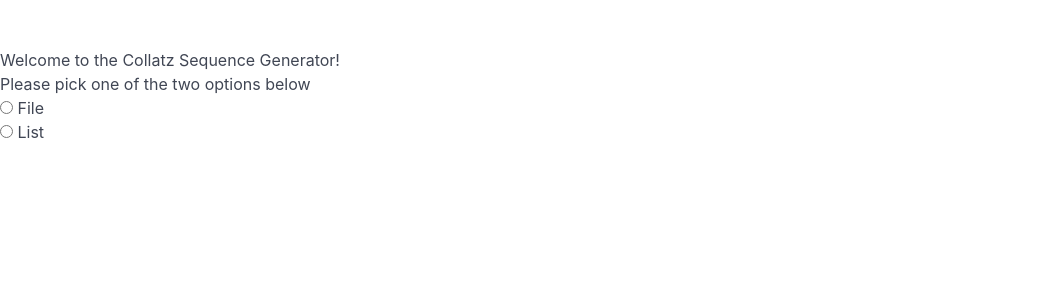
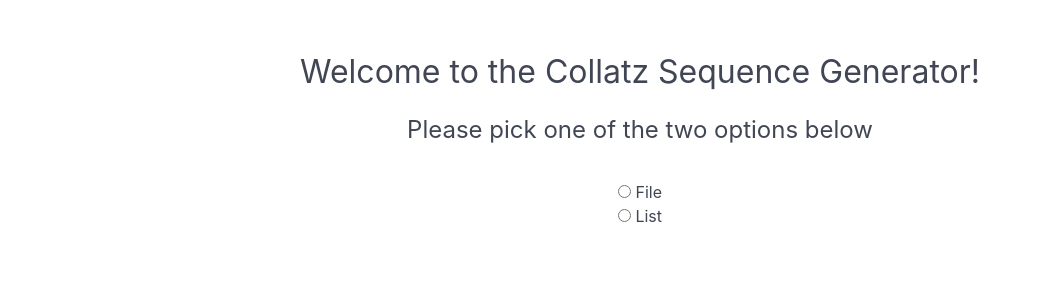
Before and after one commit to ananda-feron/Software-Engineering-Project, a Vue app in the folder staticsite/: page / in a window 1280 px wide. Shown: the top 300 px of the page, without its empty margins (0-1041 px from the left). Built offline with nearby package versions, Linux system fonts and the light colour scheme.

Commit message:
really basic website

```diff
--- a/staticsite/src/views/HomeView.vue
+++ b/staticsite/src/views/HomeView.vue
@@ -1,16 +1,49 @@
 <script setup lang="ts">
 import { ref } from 'vue'
 
-const pick = ref("")
+const pick = ref<string | null>("") // Allow null to represent no selection
+
+// Function to handle radio button selection/deselection
+const toggleSelection = (value: string) => {
+  pick.value = pick.value === value ? null : value; // Deselect if already selected
+}
 </script>
 
 <template>
   <main>
-    <h1>Welcome to the Collatz Sequence Generator!</h1>
-    <h2>Please pick one of the two options below</h2>
-    <ul>
-    <li ><input type="radio" v-model="pick" value="File" /> File </li>
-    <li ><input type="radio" v-model="pick" value="List" /> List </li>
+    <h1 class="Welcoming">Welcome to the Collatz Sequence Generator!</h1>
+    <h2 class="Instruction">Please pick one of the two options below</h2>
+    <ul class = "options">
+      <li>
+        <input type="radio" :checked="pick === 'File'" @click="toggleSelection('File')">
+        File
+        </input>
+        <button class="button is-primary" v-if="pick === 'File'">Choose file</button>
+      </li>
+      <li>
+        <input type="radio" :checked="pick === 'List'" @click="toggleSelection('List')">  List </input>
+        <button class="button is-primary" v-if="pick === 'List'">Enter a List</button>
+      </li>
     </ul>
   </main>
 </template>
+
+<style scoped>
+.Welcoming {
+  text-align: center;
+  font-size: 2rem;
+  margin-bottom: 1rem;
+}
+
+.Instruction {
+  text-align: center;
+  font-size: 1.5rem;
+  margin-bottom: 2rem;
+}
+
+.options {
+  list-style-type: none;
+  padding: 0;
+  text-align: center;
+}
+</style>
```
